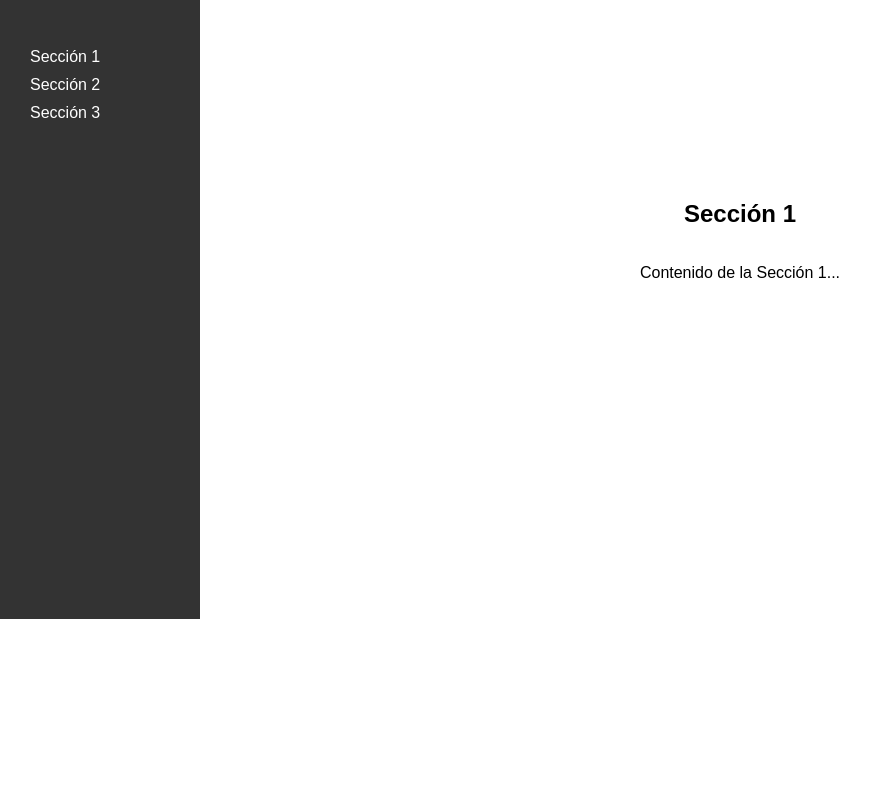
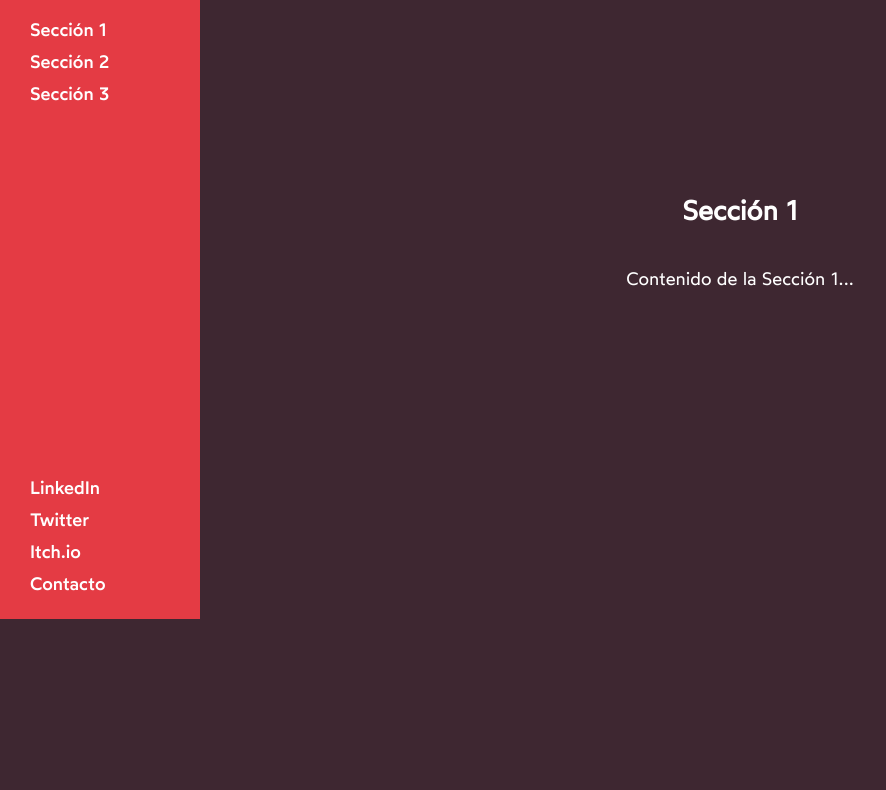
Before and after one commit to Aspabot/aspabot.github.io, a plain HTML site: page index.html in a window 1280 px wide. Shown: the part 181-971 px from the top of the page, without its empty margins (0-886 px from the left). Drawn offline with Linux system fonts and the light colour scheme.

Commit message:
Sidebar completo

```diff
--- a/index.html
+++ b/index.html
@@ -20,6 +20,13 @@
 					<li><a href="#seccion1">Sección 1</a></li>
 					<li><a href="#seccion2">Sección 2</a></li>
 					<li><a href="#seccion3">Sección 3</a></li>
+					<!-- Agrega más enlaces según sea necesario -->
+				</ul>
+				<ul class="bottom-links">
+					<li><a href="https://www.linkedin.com/in/alex-ruiz-p%C3%A9rez-montaut/">LinkedIn</a></li>
+					<li><a href="https://twitter.com/aspabot">Twitter</a></li>
+					<li><a href="https://aspabot.itch.io/">Itch.io</a></li>
+					<li><a href="mailto:hola@aspabot.com">Contacto</a></li>
 					<!-- Agrega más enlaces según sea necesario -->
 				</ul>
 			</aside>
--- a/styles.css
+++ b/styles.css
@@ -1,7 +1,17 @@
+:root {
+    --aspa-red: #EA5250;
+    --aspa-black: #201E1E;
+    --aspa-logo: #E43B44;
+    --dark-red: #3E2731;
+}
+
 body, html {
     height: 100%;
     margin: 0;
-    font-family: 'Arial', sans-serif;
+    font-family: 'wotfardregular', sans-serif;
+    font-size: 18px;
+    background-color: var(--dark-red);
+    color: #fff;
 }
 
 .container {
@@ -11,18 +21,21 @@ body, html {
 
 .sidebar {
     width: 200px;
-    background-color: #333;
+    background-color: var(--aspa-logo);
     color: #fff;
     padding: 20px;
     box-sizing: border-box; /* Incluye padding en el ancho y alto */
     min-height: 100vh;
     position: fixed;
+    display: flex;
+    flex-direction: column;
 }
 
 .sidebar ul {
     list-style: none;
     padding: 0;
     margin: 0;
+    font-family: "wotfardmedium";
 }
 
 .sidebar a {
@@ -33,7 +46,8 @@ body, html {
 }
 
 .sidebar a:hover {
-    background-color: #555;
+    font-family: "wotfardbold";
+    font-size: 20px;
 }
 
 .sidebar img {
@@ -42,7 +56,7 @@ body, html {
     max-width: 100%;
     max-height: 100%;
     object-fit: cover;
-    margin: 0px 0px 50px 0px;
+    margin: 0px 0px 20px 0px;
 }
 
 .content {
@@ -60,3 +74,10 @@ body, html {
     align-items: center;
     text-align: center;
 }
+
+.bottom-links {
+    position: absolute;
+    bottom: 20px;
+    width: 100%;
+    max-width: calc(100% - 40px);
+}
```
